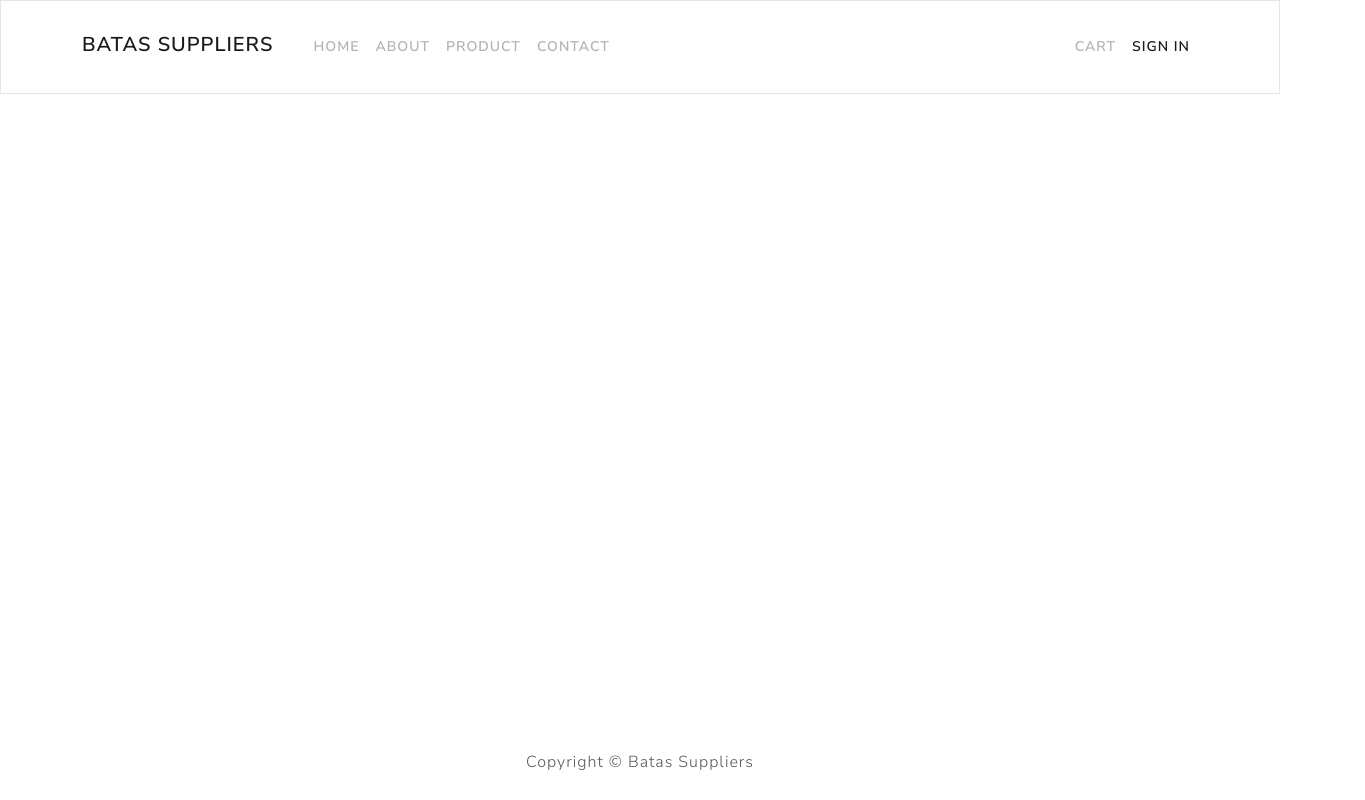
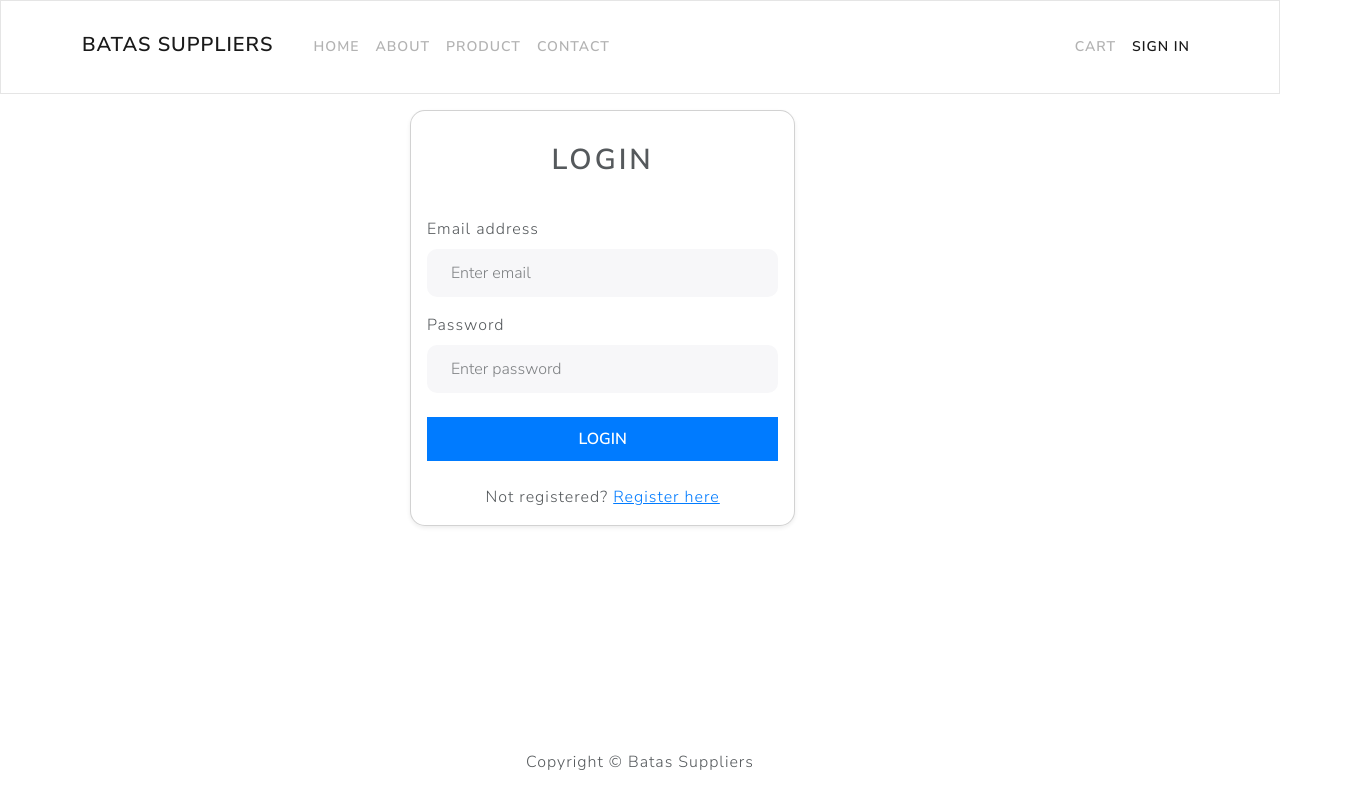
Before and after one commit to SajanShrestha671/Batas-Suppliers, a React (Create React App) app in the folder frontend/: page /login in a window 1280 px wide. Shown: the whole page, 1365 px wide, since content can reach past the window. Built offline with nearby package versions, Linux system fonts and the light colour scheme.

Commit message:
UI of login and registration page

```diff
--- a/frontend/src/App.js
+++ b/frontend/src/App.js
@@ -6,6 +6,8 @@ import Footer from "./components/footer";
 import HomePage from "./components/Pages/homepage";
 import SingleProductPage from "./components/Pages/singleProduct";
 import CartPage from "./components/Pages/cartPage";
+import LoginPage from "./components/Pages/loginPage";
+import RegisterPage from "./components/Pages/RegisterPage";
 
 function App() {
   return (
@@ -18,6 +20,8 @@ function App() {
               <Route path="/" element={<HomePage />} />
               <Route path="/products/:id" element={<SingleProductPage />} />
               <Route path="/cart/:id?" element={<CartPage />} />
+              <Route path="/login" element={< LoginPage />} />
+              <Route path="/register" element={< RegisterPage />} />
             </Routes>
           </Container>
         </main>
--- /dev/null
+++ b/frontend/src/components/Pages/RegisterPage.js
@@ -0,0 +1,36 @@
+import React from 'react';
+import { Form, Button, Container } from 'react-bootstrap';
+
+const RegisterPage = () => {
+    return (
+      <Container className="mt-5">
+        <h2 className="mb-3">Registration Form</h2>
+        <Form>
+          <Form.Group className="mb-3" controlId="formFullName">
+            <Form.Label>Full Name</Form.Label>
+            <Form.Control type="text" placeholder="Enter your full name" />
+          </Form.Group>
+
+          <Form.Group className="mb-3" controlId="formBasicEmail">
+            <Form.Label>Email address</Form.Label>
+            <Form.Control type="email" placeholder="Enter email" />
+            <Form.Text className="text-muted">
+              We'll never share your email with anyone else.
+            </Form.Text>
+          </Form.Group>
+
+          <Form.Group className="mb-3" controlId="formBasicPassword">
+            <Form.Label>Password</Form.Label>
+            <Form.Control type="password" placeholder="Password" />
+          </Form.Group>
+
+          <Button variant="primary" type="submit">
+            Register
+          </Button>
+        </Form>
+      </Container>
+    );
+  };
+
+
+export default RegisterPage
--- a/frontend/src/components/Pages/loginPage.js
+++ b/frontend/src/components/Pages/loginPage.js
@@ -0,0 +1,37 @@
+import React from 'react';
+import { Form, Button, Container, Row, Col, Card } from 'react-bootstrap';
+import "../../css/login.css"
+
+const LoginPage = () => {
+  return (
+    <Container className="loginContainer d-flex justify-content-center align-items-center vh-80" >
+      <Row className='w-75'>
+        <Col xs={12} md={8} lg={6}>
+          <Card className="shadow-sm">
+            <Card.Body>
+              <h1 className="text-center mb-4">Login</h1>
+              <Form>
+                <Form.Group controlId='email' className="mb-3">
+                    <Form.Label>Email address</Form.Label>
+                    <Form.Control type='email' name='email' placeholder='Enter email' />
+                </Form.Group>
+                <Form.Group controlId='password' className="mb-4">
+                    <Form.Label>Password</Form.Label>
+                    <Form.Control type='password' name='password' placeholder='Enter password' />
+                </Form.Group>
+                <Button variant='primary' type='submit' className="w-100">
+                    Login
+                </Button>
+              </Form>
+              <div className="mt-4 text-center">
+                Not registered? <a href="/register">Register here</a>
+              </div>
+            </Card.Body>
+          </Card>
+        </Col>
+      </Row>
+    </Container>
+  )
+}
+
+export default LoginPage;
--- /dev/null
+++ b/frontend/src/css/login.css
@@ -0,0 +1,31 @@
+
+  .loginContainer {
+    display: flex;
+    margin-right: -15%;
+  }
+  .card {
+    border-radius: 15px; /* Rounded corners for the card */
+  }
+
+  .form-control {
+    border-radius: 10px; /* Rounded corners for form inputs */
+  }
+
+  .btn-primary {
+    background-color: #007bff; /* Primary button color */
+    border: none; /* Remove button border */
+    padding: 10px 0; /* Increase button padding for larger click area */
+    font-size: 16px; /* Larger font size for the button */
+  }
+
+  .btn-primary:hover {
+    background-color: #0056b3; /* Darker shade on hover */
+  }
+
+  a {
+    color: #007bff; /* Match link color to Bootstrap primary */
+  }
+
+  a:hover {
+    color: #0056b3; /* Darker shade on hover */
+  }
```
Also changed, not shown: frontend/src/components/Pages/signInPage.js (deleted), frontend/src/index.css (line endings or trailing spaces).
